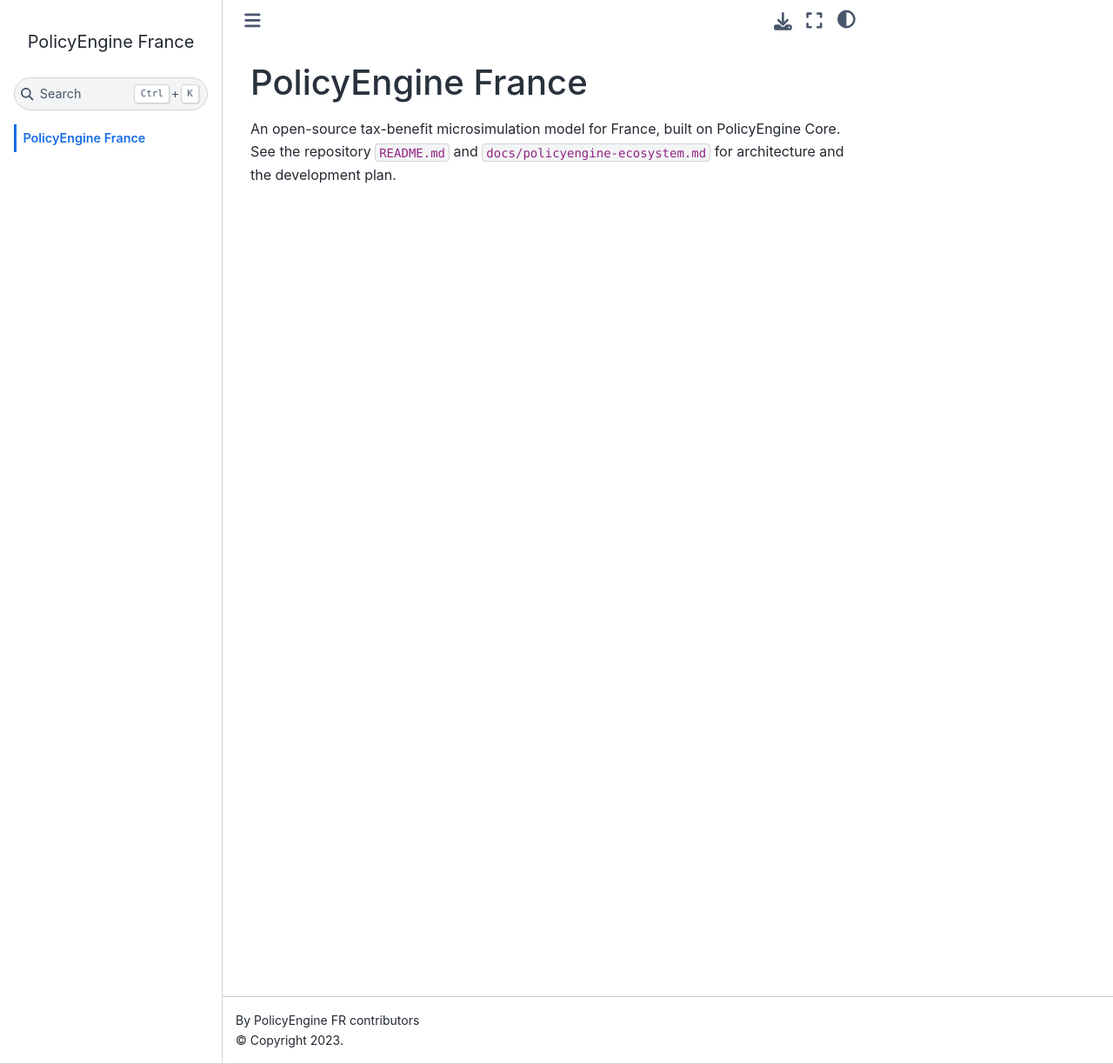
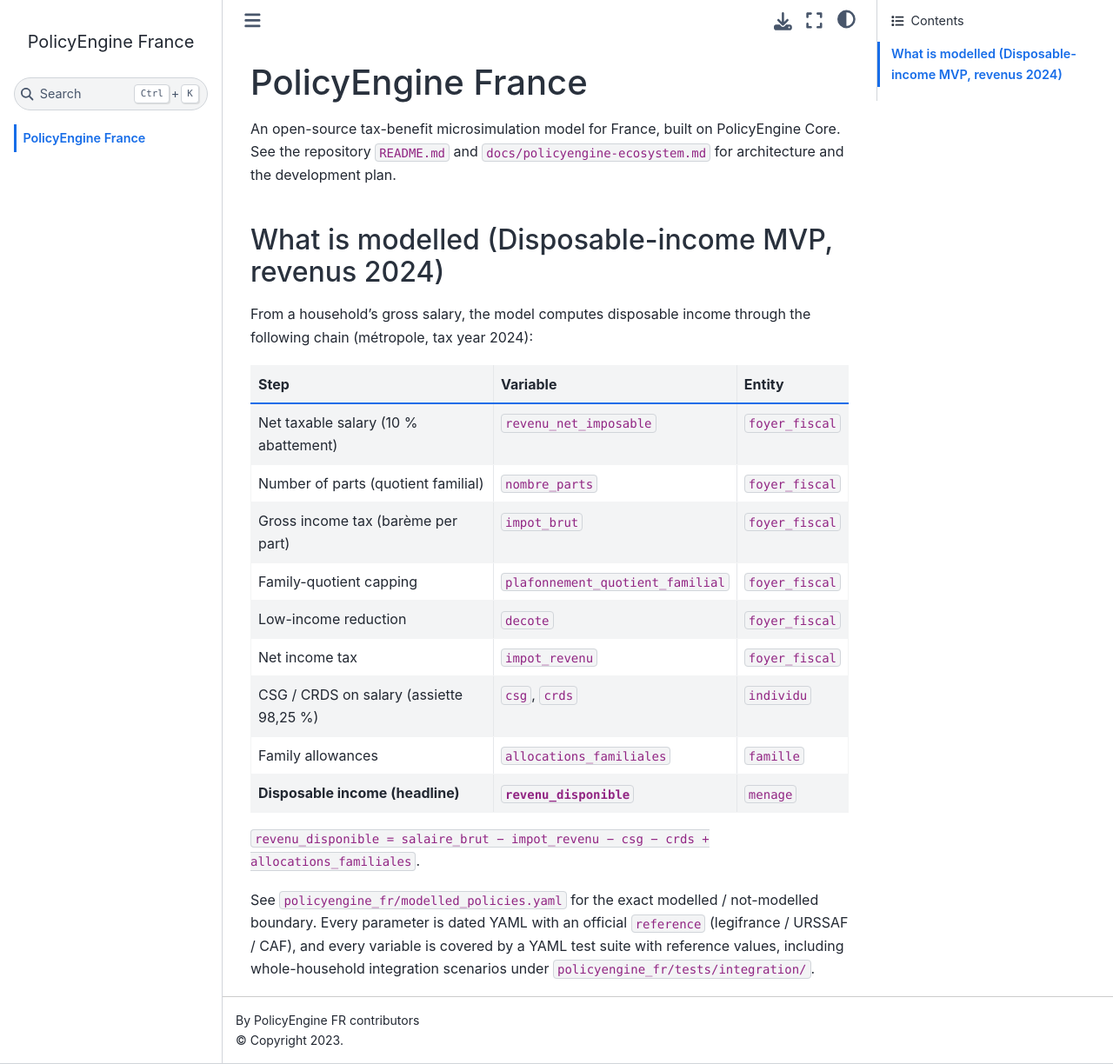
Before and after one commit to alles-delenda-est/policyengine-fr, a Jupyter Book: the page built from docs/index.md, in a window 1280 px wide and 1224 px high. Shown: the whole window at 87% size. Built offline with Jupyter Book 1.0.4 settings and Sphinx 7.4.7 and the Sphinx Book theme 1.1.4, drawn with Linux system fonts in a browser that asks for light colours; pages that are not in the unit, such as notebooks, are missing from menus.

Commit message:
docs: finalize Disposable-income MVP (revenus 2024) (#12)
Update CLAUDE.md, README.md, docs/index.md and modelled_policies.yaml to
reflect the complete modelled chain (impôt sur le revenu → CSG/CRDS →
allocations familiales → revenu disponible). Fix a stale single-test
example in the README that referenced a removed file. Tick increment 11.

Co-authored-by: Claude <noreply@anthropic.com>

```diff
--- a/docs/index.md
+++ b/docs/index.md
@@ -3,3 +3,29 @@
 An open-source tax-benefit microsimulation model for France, built on
 PolicyEngine Core. See the repository `README.md` and
 `docs/policyengine-ecosystem.md` for architecture and the development plan.
+
+## What is modelled (Disposable-income MVP, revenus 2024)
+
+From a household's gross salary, the model computes disposable income through
+the following chain (métropole, tax year 2024):
+
+| Step | Variable | Entity |
+| --- | --- | --- |
+| Net taxable salary (10 % abattement) | `revenu_net_imposable` | `foyer_fiscal` |
+| Number of parts (quotient familial) | `nombre_parts` | `foyer_fiscal` |
+| Gross income tax (barème per part) | `impot_brut` | `foyer_fiscal` |
+| Family-quotient capping | `plafonnement_quotient_familial` | `foyer_fiscal` |
+| Low-income reduction | `decote` | `foyer_fiscal` |
+| Net income tax | `impot_revenu` | `foyer_fiscal` |
+| CSG / CRDS on salary (assiette 98,25 %) | `csg`, `crds` | `individu` |
+| Family allowances | `allocations_familiales` | `famille` |
+| **Disposable income (headline)** | **`revenu_disponible`** | `menage` |
+
+`revenu_disponible = salaire_brut − impot_revenu − csg − crds +
+allocations_familiales`.
+
+See `policyengine_fr/modelled_policies.yaml` for the exact modelled /
+not-modelled boundary. Every parameter is dated YAML with an official `reference`
+(legifrance / URSSAF / CAF), and every variable is covered by a YAML test suite
+with reference values, including whole-household integration scenarios under
+`policyengine_fr/tests/integration/`.
```
Also changed, not shown: CLAUDE.md (+9 -5 lines), PROGRESS.md (+1 -1 lines), README.md (+16 -6 lines), changelog.d/added/finalize-mvp.added.md (added, +1 -0 lines), 1 other file.
